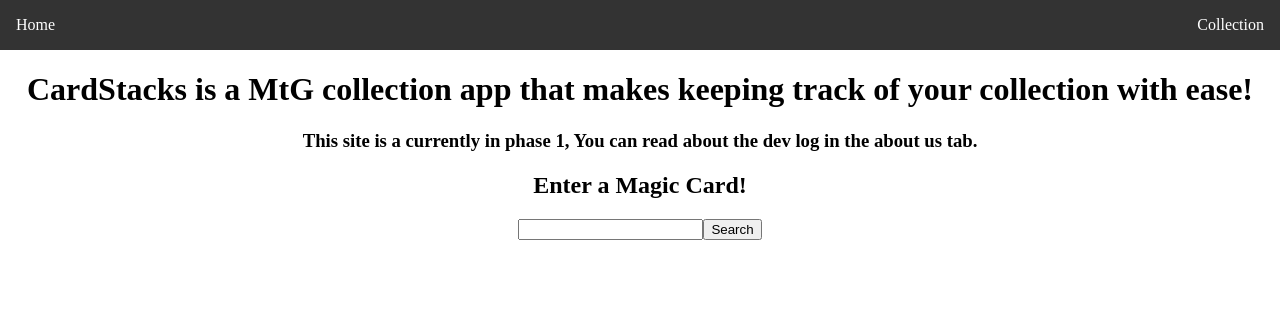
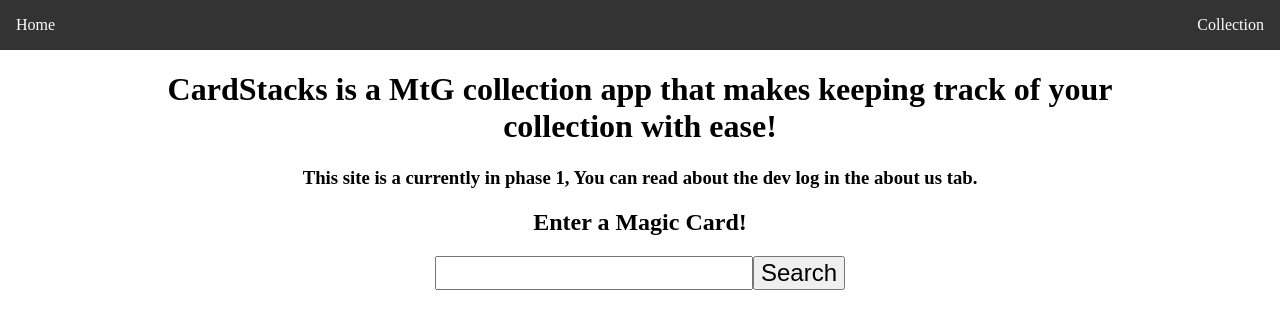
Before and after one commit to grassfinn/MtgCollection, a React (Vite) app: page / in a window 1280 px wide. Shown: the top 328 px of the page. Built offline with nearby package versions, Linux system fonts and the light colour scheme.

Commit message:
Style Change and Error Catching

```diff
--- a/src/App.jsx
+++ b/src/App.jsx
@@ -32,11 +32,11 @@
         const newItems = [...prevItems, card];
         // turn locale storage into a string
         localStorage.setItem('collection', JSON.stringify(newItems));
-        console.log(`${card.name} IS NOT in the collection.`)
+        console.log(`${card.name} IS NOT in the collection.`);
         return newItems;
       });
     }
-    console.log(`${card.name} IS IN the collection.`)
+    console.log(`${card.name} IS IN the collection.`);
     return items;
   }
 
@@ -68,6 +68,7 @@
   return (
     <div className="App">
       <Nav />
+      <div className='container'>
         <Routes>
           <Route
             path="/"
@@ -95,6 +96,7 @@
           />
         </Routes>
       </div>
+    </div>
   );
 }
 
--- a/src/app.css
+++ b/src/app.css
@@ -1,8 +1,9 @@
-*{
+* {
   box-sizing: border-box;
 }
 
 body {
+  min-height: 100vh;
   margin: 0;
 }
 
@@ -10,16 +11,29 @@
   text-align: center;
   margin: 0 auto;
 }
+
+input {
+  font-size: 1.5em;
+}
+button {
+  font-size: 1.5em;
+}
+
+.container {
+  max-width: 1000px;
+  margin: 0 auto;
+}
+
 /* Cards */
 
-.card{
+.card {
   display: flex;
   flex-direction: column;
   justify-content: center;
   position: relative;
   align-items: center;
   gap: 1em;
-    transition: .5s;
+  transition: 0.5s;
 }
 .card:hover {
   /* opacity: .85; ; */
@@ -38,16 +52,17 @@
 
 /* when the card is hovered  make the overlay opacity trigger*/
 .card:hover .overlay {
-    opacity: .7;
+  opacity: 0.7;
 }
 
 .card-btn {
   max-width: 100%;
+  font-size: 1em;
 }
 
-.cards-container{
+.cards-container {
   margin-top: 1em;
-    padding: .5em;
+  padding: 0.5em;
   display: flex;
   flex-wrap: wrap;
   justify-content: center;
@@ -55,8 +70,8 @@
 }
 
 img {
-    width:  223px;
-    height: 310px ;
+  width: 223px;
+  height: 310px;
 }
 
 /* nav */
--- a/src/components/Search.jsx
+++ b/src/components/Search.jsx
@@ -11,30 +11,36 @@
   async function apiCall(cardName) {
     const scryfall = `https://api.scryfall.com/cards/search?q=${cardName}`;
     setLoad(false);
-    try {
 
     const res = await fetch(
       // `https://api.magicthegathering.io/v1/cards?name=${cardName}`
       scryfall
     );
+    // if the call did not go through alert
+    if (res.status === 404){
+      alert('please write a card name')
+      return
+    }
+
     const data = await res.json();
+
     setSearch(data);
     setLoad(true);
-    } catch(error){
-      console.log(error)
-    }
   }
 
-  function handleKeyPress(e){
+  function handleKeyPress(e) {
     // stop code if any key that is not enter
-    if (e.key !=='Enter'){
-      return
+    if (e.key !== 'Enter' || !userInput) {
+      return;
     }
-    apiCall(userInput)
-    setUserInput('')
+    apiCall(userInput);
+    setUserInput('');
   }
 
   function handleClick() {
+    if (!userInput) {
+      return
+    }
     apiCall(userInput);
   }
 
```
Lines whose indentation alone changed are shown as unchanged.
